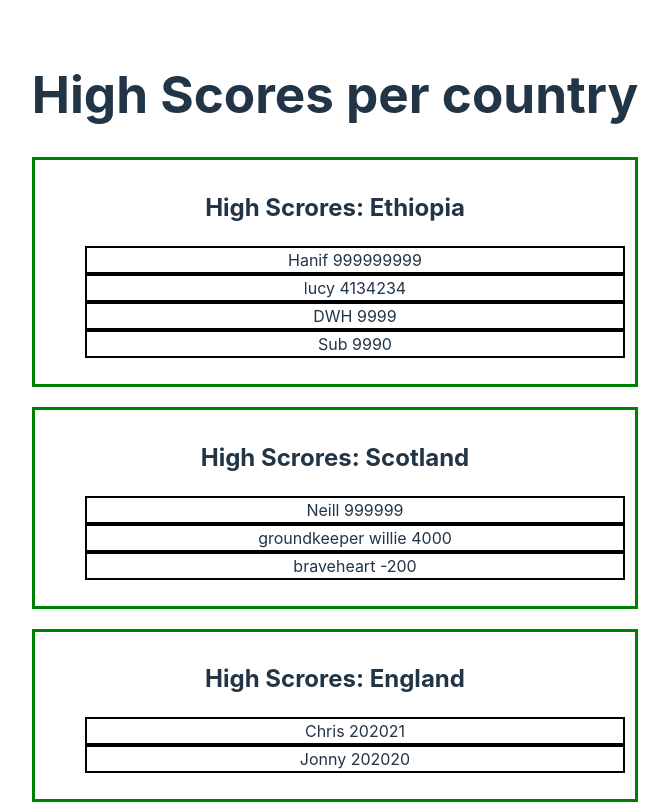
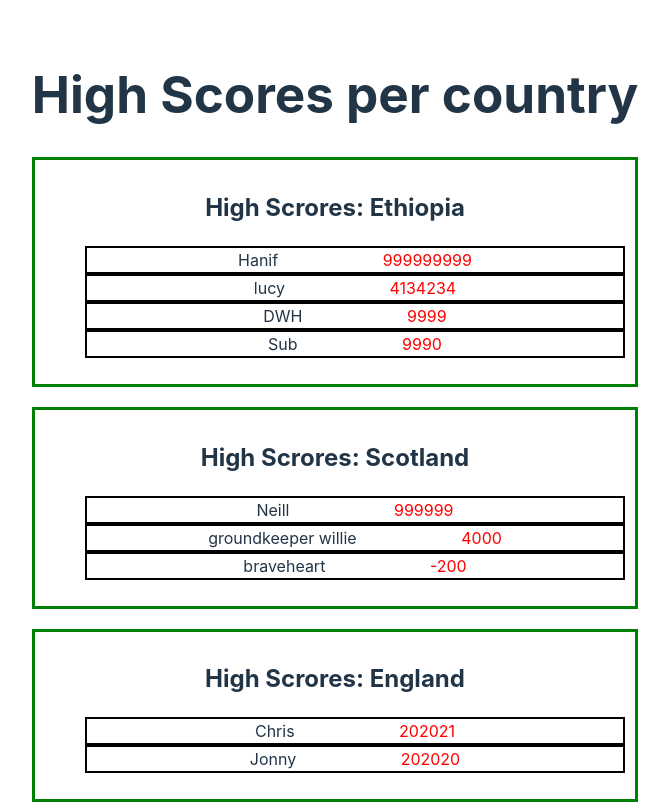
Before and after one commit to eediallo/high-scores-react, a React (Vite) app: page / in a window 1280 px wide. Shown: the top 804 px of the page, without its empty margins (305-974 px from the left). Built offline with nearby package versions, Linux system fonts and the light colour scheme.

Commit message:
style high scores

```diff
--- a/src/App.css
+++ b/src/App.css
@@ -44,6 +44,7 @@
 .score {
   list-style: none;
   border: solid 2px black;
+  align-items: center;
 }
 
 .scores-container {
@@ -51,3 +52,8 @@
   margin-bottom: 20px;
   padding: 10px;
 }
+
+.high-score{
+  color: red;
+  margin-left: 100px;
+}
```
